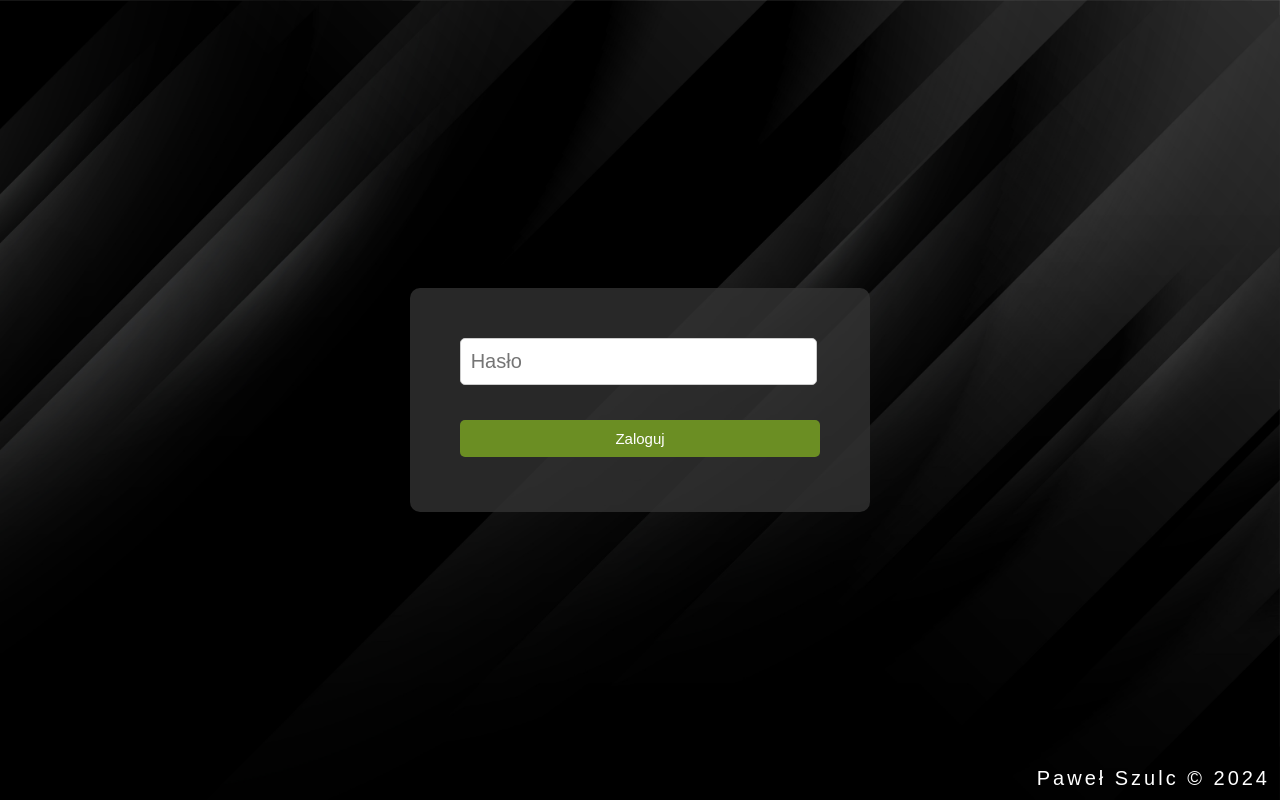
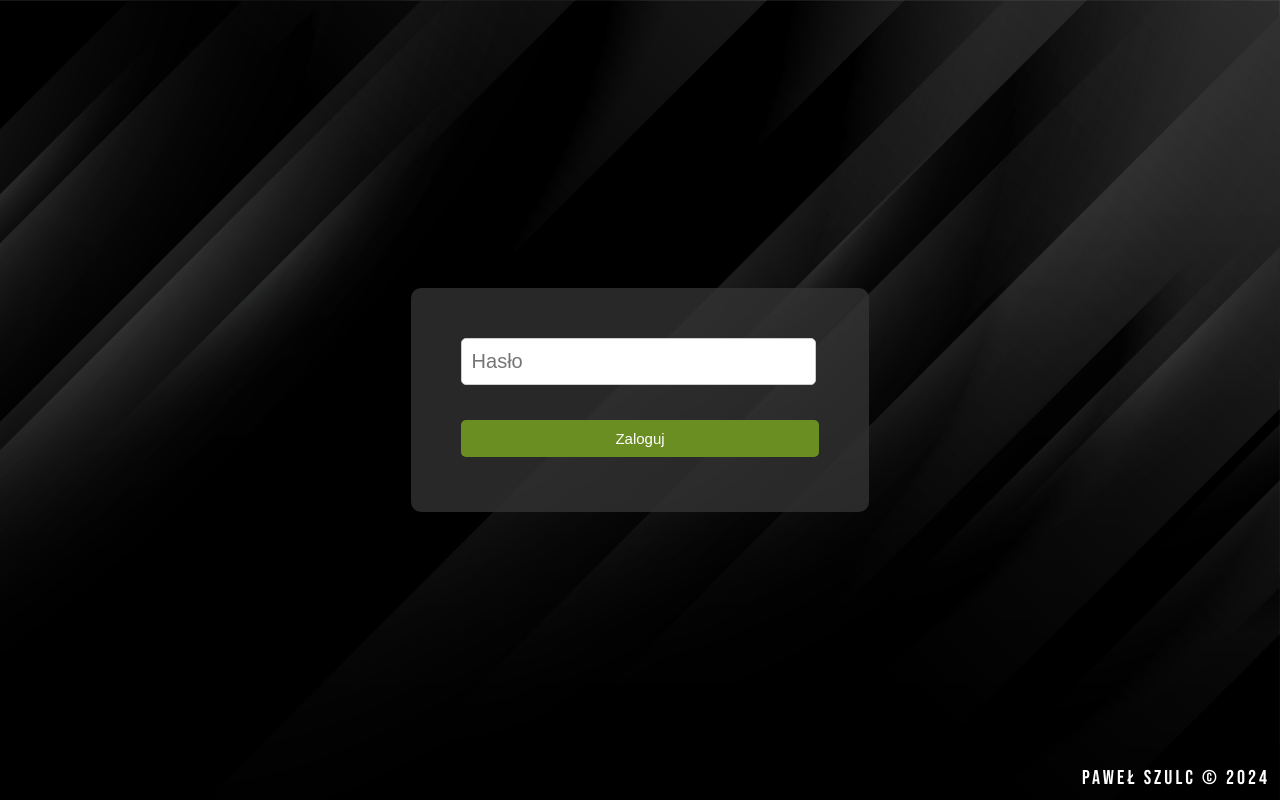
Before and after one commit to pszulc94/pszulc94.github.io, a plain HTML site: page index.html in a window 1280 px wide. Drawn offline with Linux system fonts and the light colour scheme.

Commit message:
Add files via upload

```diff
--- a/styles.css
+++ b/styles.css
@@ -3,6 +3,8 @@ body {
     margin: 0;
     overflow: hidden; /* Blokowanie przewijania strony */
 }
+
+
 
 .login-container {
     display: flex;
@@ -562,3 +564,5 @@ body {
     font-size: 20px; /* Rozmiar czcionki */
     letter-spacing: 3px;
 }
+
+@font-face { font-family: Bebas Neue; src: url('BebasNeue-Regular.ttf');
```
Also changed, not shown: BebasNeue-Regular.ttf (added).
